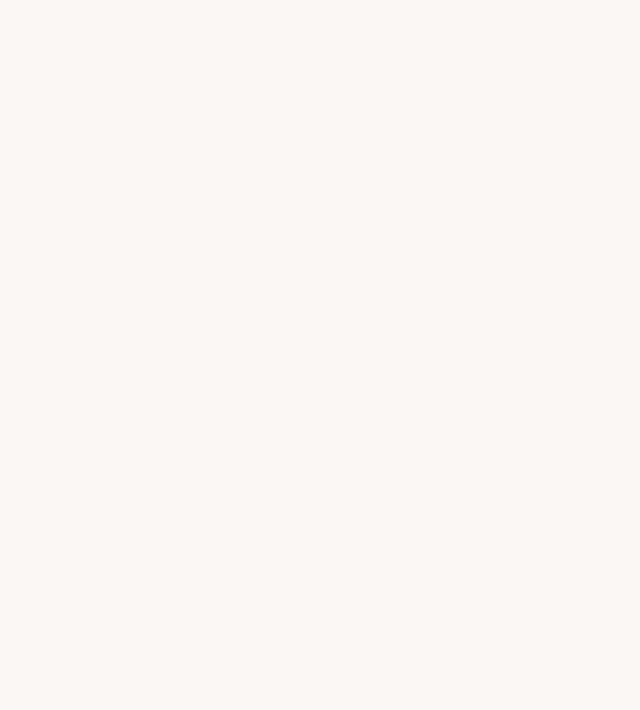
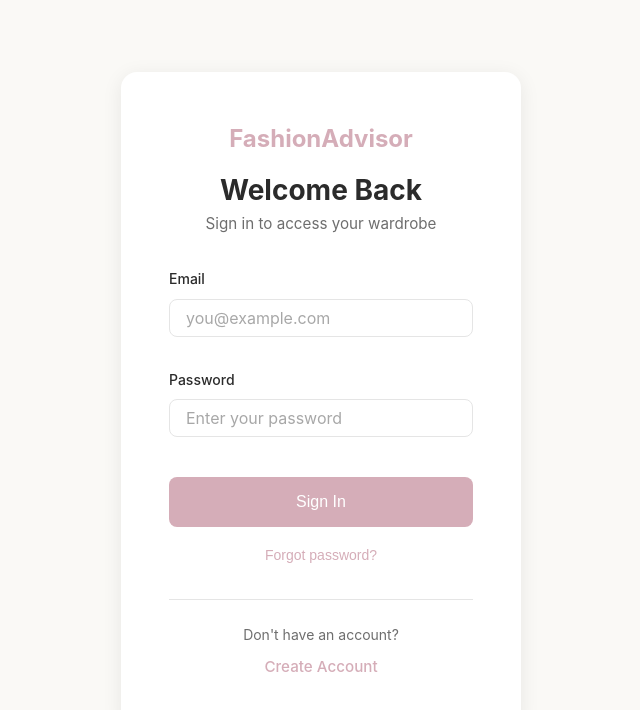
Before and after one commit to conorgitsg/FashionAdvisor, an Angular app: page /login in a window 1280 px wide. Before the commit this address led to /. Shown: the top 710 px of the page, without its empty margins (319-959 px from the left). Built offline with nearby package versions, Linux system fonts and the light colour scheme.

Commit message:
bug fixes

```diff
--- a/src/app/app.routes.ts
+++ b/src/app/app.routes.ts
@@ -8,6 +8,10 @@ export const routes: Routes = [
   {
     path: 'onboarding',
     loadComponent: () => import('./components/onboarding/onboarding.component').then(m => m.OnboardingComponent)
+  },
+  {
+    path: 'login',
+    loadComponent: () => import('./components/login/login.component').then(m => m.LoginComponent)
   },
   {
     path: 'inventory',
--- a/src/app/components/landing-page/landing-page.component.css
+++ b/src/app/components/landing-page/landing-page.component.css
@@ -255,6 +255,37 @@
   height: 40px;
 }
 
+/* Infinity Closet Visual */
+.infinity-closet-visual {
+  display: flex;
+  flex-direction: column;
+  align-items: center;
+  gap: var(--spacing-md);
+  padding: var(--spacing-lg);
+}
+
+.infinity-closet-visual > svg {
+  color: var(--color-primary);
+  opacity: 0.8;
+}
+
+.infinity-items {
+  display: flex;
+  gap: var(--spacing-md);
+}
+
+.infinity-item {
+  width: 48px;
+  height: 48px;
+  background-color: var(--color-surface);
+  border-radius: var(--radius-sm);
+  display: flex;
+  align-items: center;
+  justify-content: center;
+  color: var(--color-text-secondary);
+  box-shadow: var(--shadow-sm);
+}
+
 .planner-preview {
   display: flex;
   flex-direction: column;
--- /dev/null
+++ b/src/app/components/login/login.component.css
@@ -0,0 +1,169 @@
+.login-container {
+  min-height: 100vh;
+  display: flex;
+  align-items: center;
+  justify-content: center;
+  padding: var(--spacing-lg);
+  background: var(--color-background);
+}
+
+.login-card {
+  width: 100%;
+  max-width: 400px;
+  background: white;
+  border-radius: var(--radius-lg);
+  padding: var(--spacing-2xl);
+  box-shadow: 0 4px 20px rgba(0, 0, 0, 0.08);
+}
+
+.login-header {
+  text-align: center;
+  margin-bottom: var(--spacing-xl);
+}
+
+.logo {
+  font-size: 1.5rem;
+  font-weight: 700;
+  color: var(--color-primary);
+  margin-bottom: var(--spacing-md);
+}
+
+.login-header h1 {
+  font-size: 1.75rem;
+  color: var(--color-text-primary);
+  margin-bottom: var(--spacing-xs);
+}
+
+.login-header p {
+  color: var(--color-text-secondary);
+  font-size: 0.95rem;
+}
+
+.login-form {
+  display: flex;
+  flex-direction: column;
+  gap: var(--spacing-md);
+}
+
+.error-message {
+  padding: var(--spacing-sm) var(--spacing-md);
+  background: #fee;
+  border: 1px solid #fcc;
+  border-radius: var(--radius-sm);
+  color: #c00;
+  font-size: 0.875rem;
+  text-align: center;
+}
+
+.form-group {
+  display: flex;
+  flex-direction: column;
+  gap: var(--spacing-xs);
+}
+
+.form-group label {
+  font-size: 0.875rem;
+  font-weight: 500;
+  color: var(--color-text-primary);
+}
+
+.form-group input {
+  padding: var(--spacing-sm) var(--spacing-md);
+  border: 1px solid var(--color-border);
+  border-radius: var(--radius-sm);
+  font-size: 1rem;
+  transition: all 0.2s ease;
+}
+
+.form-group input:focus {
+  outline: none;
+  border-color: var(--color-primary);
+  box-shadow: 0 0 0 3px rgba(213, 173, 184, 0.2);
+}
+
+.form-group input::placeholder {
+  color: var(--color-text-secondary);
+  opacity: 0.6;
+}
+
+.btn-login {
+  width: 100%;
+  padding: var(--spacing-md);
+  background: var(--color-primary);
+  color: white;
+  border: none;
+  border-radius: var(--radius-sm);
+  font-size: 1rem;
+  font-weight: 500;
+  cursor: pointer;
+  transition: all 0.2s ease;
+  display: flex;
+  align-items: center;
+  justify-content: center;
+  gap: var(--spacing-sm);
+  margin-top: var(--spacing-sm);
+}
+
+.btn-login:hover:not(:disabled) {
+  background: #c49ba6;
+}
+
+.btn-login:disabled {
+  opacity: 0.7;
+  cursor: not-allowed;
+}
+
+.spinner {
+  width: 16px;
+  height: 16px;
+  border: 2px solid rgba(255, 255, 255, 0.3);
+  border-top-color: white;
+  border-radius: 50%;
+  animation: spin 0.8s linear infinite;
+}
+
+@keyframes spin {
+  to {
+    transform: rotate(360deg);
+  }
+}
+
+.btn-forgot {
+  background: none;
+  border: none;
+  color: var(--color-primary);
+  font-size: 0.875rem;
+  cursor: pointer;
+  padding: var(--spacing-xs);
+  transition: all 0.2s ease;
+}
+
+.btn-forgot:hover {
+  text-decoration: underline;
+}
+
+.login-footer {
+  margin-top: var(--spacing-xl);
+  padding-top: var(--spacing-lg);
+  border-top: 1px solid var(--color-border);
+  text-align: center;
+}
+
+.login-footer p {
+  color: var(--color-text-secondary);
+  font-size: 0.875rem;
+  margin-bottom: var(--spacing-sm);
+}
+
+.btn-signup {
+  display: inline-block;
+  color: var(--color-primary);
+  font-weight: 500;
+  text-decoration: none;
+  font-size: 0.95rem;
+  transition: all 0.2s ease;
+}
+
+.btn-signup:hover {
+  text-decoration: underline;
+}
--- /dev/null
+++ b/src/app/components/login/login.component.html
@@ -0,0 +1,65 @@
+<div class="login-container">
+  <div class="login-card">
+    <div class="login-header">
+      <div class="logo">FashionAdvisor</div>
+      <h1>Welcome Back</h1>
+      <p>Sign in to access your wardrobe</p>
+    </div>
+
+    <form (ngSubmit)="onSubmit()" class="login-form">
+      @if (errorMessage()) {
+        <div class="error-message">
+          {{ errorMessage() }}
+        </div>
+      }
+
+      <div class="form-group">
+        <label for="email">Email</label>
+        <input
+          type="email"
+          id="email"
+          [(ngModel)]="email"
+          name="email"
+          placeholder="you@example.com"
+          autocomplete="email"
+          required
+        />
+      </div>
+
+      <div class="form-group">
+        <label for="password">Password</label>
+        <input
+          type="password"
+          id="password"
+          [(ngModel)]="password"
+          name="password"
+          placeholder="Enter your password"
+          autocomplete="current-password"
+          required
+        />
+      </div>
+
+      <button
+        type="submit"
+        class="btn-login"
+        [disabled]="isLoading()"
+      >
+        @if (isLoading()) {
+          <span class="spinner"></span>
+          Signing in...
+        } @else {
+          Sign In
+        }
+      </button>
+
+      <button type="button" class="btn-forgot" (click)="forgotPassword()">
+        Forgot password?
+      </button>
+    </form>
+
+    <div class="login-footer">
+      <p>Don't have an account?</p>
+      <a routerLink="/onboarding" class="btn-signup">Create Account</a>
+    </div>
+  </div>
+</div>
--- /dev/null
+++ b/src/app/components/login/login.component.ts
@@ -0,0 +1,51 @@
+import { Component, signal } from '@angular/core';
+import { CommonModule } from '@angular/common';
+import { FormsModule } from '@angular/forms';
+import { Router, RouterLink } from '@angular/router';
+
+@Component({
+  selector: 'app-login',
+  standalone: true,
+  imports: [CommonModule, FormsModule, RouterLink],
+  templateUrl: './login.component.html',
+  styleUrl: './login.component.css'
+})
+export class LoginComponent {
+  email = '';
+  password = '';
+  isLoading = signal(false);
+  errorMessage = signal<string | null>(null);
+
+  constructor(private router: Router) {}
+
+  onSubmit(): void {
+    if (!this.email || !this.password) {
+      this.errorMessage.set('Please enter both email and password');
+      return;
+    }
+
+    this.isLoading.set(true);
+    this.errorMessage.set(null);
+
+    // Simulate login - replace with actual authentication
+    setTimeout(() => {
+      // For demo purposes, accept any valid email format
+      if (this.email.includes('@')) {
+        localStorage.setItem('userEmail', this.email);
+        localStorage.setItem('isLoggedIn', 'true');
+        this.router.navigate(['/inventory']);
+      } else {
+        this.errorMessage.set('Please enter a valid email address');
+      }
+      this.isLoading.set(false);
+    }, 1000);
+  }
+
+  forgotPassword(): void {
+    if (this.email) {
+      alert(`Password reset link would be sent to ${this.email}`);
+    } else {
+      alert('Please enter your email address first');
+    }
+  }
+}
--- a/src/app/components/onboarding/onboarding.component.css
+++ b/src/app/components/onboarding/onboarding.component.css
@@ -347,6 +347,17 @@
   background-color: var(--color-border);
   border-radius: var(--radius-sm);
   margin-bottom: var(--spacing-sm);
+  display: flex;
+  align-items: center;
+  justify-content: center;
+  overflow: hidden;
+}
+
+.style-preview img {
+  width: 100%;
+  height: 100%;
+  object-fit: contain;
+  padding: 8px;
 }
 
 .style-card span {
--- a/src/app/components/onboarding/onboarding.component.html
+++ b/src/app/components/onboarding/onboarding.component.html
@@ -25,7 +25,7 @@
         <h1>Plan smarter. Dress better.</h1>
         <p>Your AI-powered wardrobe assistant that learns your style and helps you create perfect outfits every day.</p>
         <button class="btn-cta" (click)="nextStep()">Get Started</button>
-        <button class="btn-secondary" (click)="router.navigate(['/'])">Log In</button>
+        <button class="btn-secondary" (click)="router.navigate(['/login'])">Log In</button>
       </div>
     </div>
   }
@@ -193,7 +193,9 @@
               [class.selected]="isSelected(profile.styles, style.id)"
               (click)="toggleArrayItem(profile.styles, style.id)"
             >
-              <div class="style-preview"></div>
+              <div class="style-preview">
+                <img [src]="style.image" [alt]="style.label" />
+              </div>
               <span>{{ style.label }}</span>
             </button>
           }
--- a/src/app/components/onboarding/onboarding.component.ts
+++ b/src/app/components/onboarding/onboarding.component.ts
@@ -66,8 +66,7 @@ export class OnboardingComponent {
   genderOptions = [
     { label: 'Masculine', icon: 'M' },
     { label: 'Feminine', icon: 'F' },
-    { label: 'Neutral', icon: 'N' },
-    { label: 'Custom', icon: '?' }
+    { label: 'Neutral', icon: 'N' }
   ];
 
   bodyShapes = [
@@ -79,14 +78,14 @@ export class OnboardingComponent {
   ];
 
   styleOptions = [
-    { id: 'minimalist', label: 'Minimalist', image: '' },
-    { id: 'casual', label: 'Casual', image: '' },
-    { id: 'streetwear', label: 'Streetwear', image: '' },
-    { id: 'chic', label: 'Chic', image: '' },
-    { id: 'elegant', label: 'Elegant', image: '' },
-    { id: 'sporty', label: 'Sporty', image: '' },
-    { id: 'preppy', label: 'Preppy', image: '' },
-    { id: 'bohemian', label: 'Bohemian', image: '' }
+    { id: 'minimalist', label: 'Minimalist', image: 'https://cdn-icons-png.flaticon.com/512/3523/3523887.png' },
+    { id: 'casual', label: 'Casual', image: 'https://cdn-icons-png.flaticon.com/512/2331/2331716.png' },
+    { id: 'streetwear', label: 'Streetwear', image: 'https://cdn-icons-png.flaticon.com/512/2503/2503380.png' },
+    { id: 'chic', label: 'Chic', image: 'https://cdn-icons-png.flaticon.com/512/3531/3531849.png' },
+    { id: 'elegant', label: 'Elegant', image: 'https://cdn-icons-png.flaticon.com/512/3531/3531856.png' },
+    { id: 'sporty', label: 'Sporty', image: 'https://cdn-icons-png.flaticon.com/512/2964/2964514.png' },
+    { id: 'preppy', label: 'Preppy', image: 'https://cdn-icons-png.flaticon.com/512/3531/3531803.png' },
+    { id: 'bohemian', label: 'Bohemian', image: 'https://cdn-icons-png.flaticon.com/512/3531/3531963.png' }
   ];
 
   colorOptions = [
```
Also changed, not shown: src/app/components/landing-page/landing-page.component.html (+23 -4 lines), 1 other file (tests, documents, lock files or other folders).
